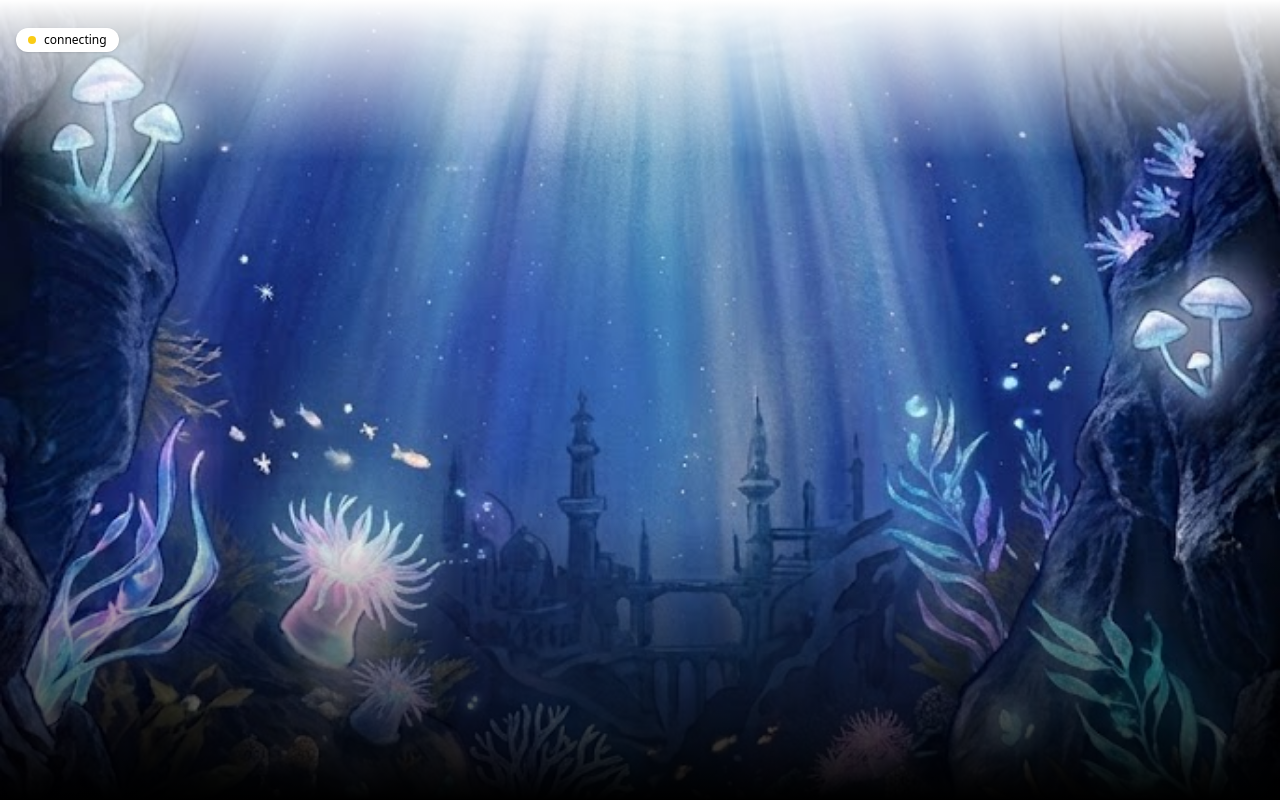
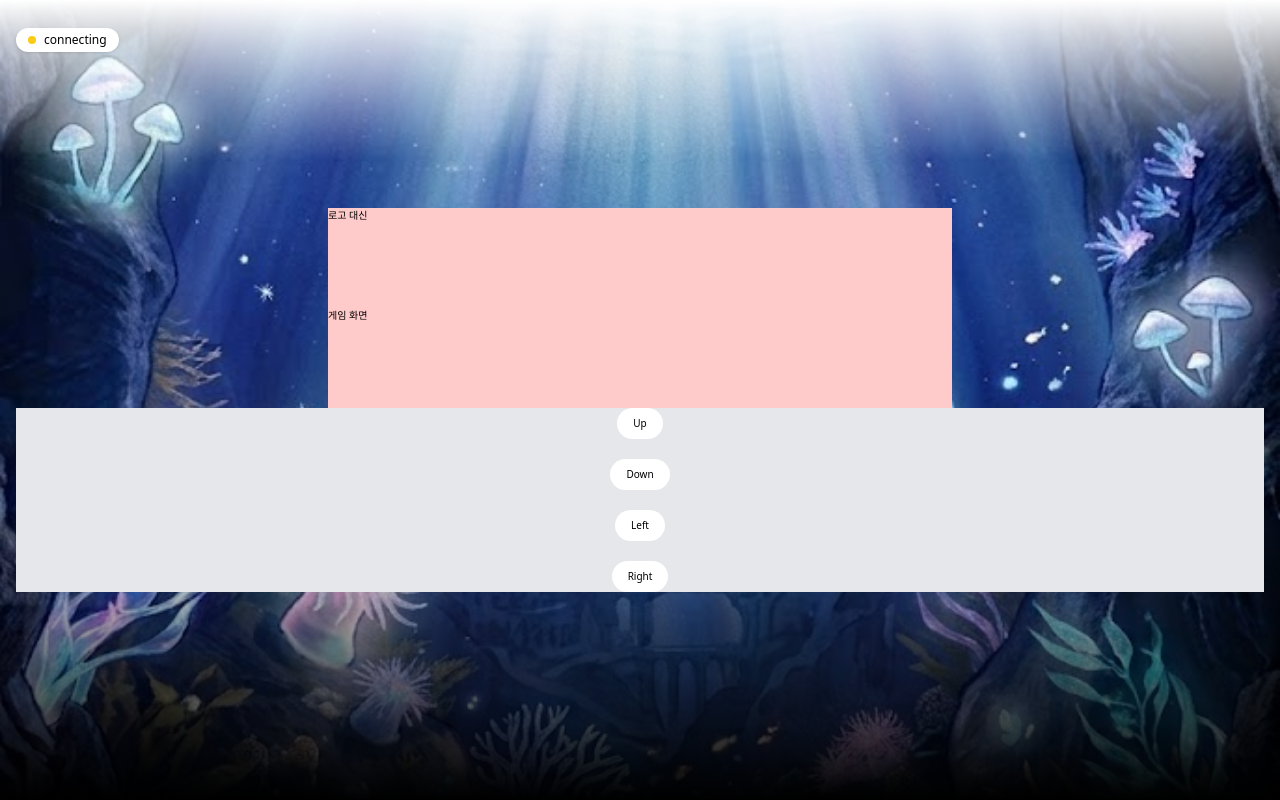
Before and after one commit to joyeeon/GGomulgogi_web, a React (Vite) app: page /game in a window 1280 px wide. Built offline with nearby package versions, Linux system fonts and the light colour scheme; no server answers.

Commit message:
docs:주석 제거

```diff
--- a/src/pages/Gamepage.jsx
+++ b/src/pages/Gamepage.jsx
@@ -3,10 +3,10 @@ import Gamepad from "../components/Gamepage/Gamepad";
 const Gamepage = () => {
     return(
         <div className="page">
-        {/* <div className = "w-[50%] h-[100px] bg-red-200">   로고 대신</div>
+        <div className = "w-[50%] h-[100px] bg-red-200">   로고 대신</div>
 
         <div className = "w-[50%] h-[100px] bg-red-200">   게임 화면</div>
-        <Gamepad/> */}
+        <Gamepad/>
         </div>
     )
 }
```
